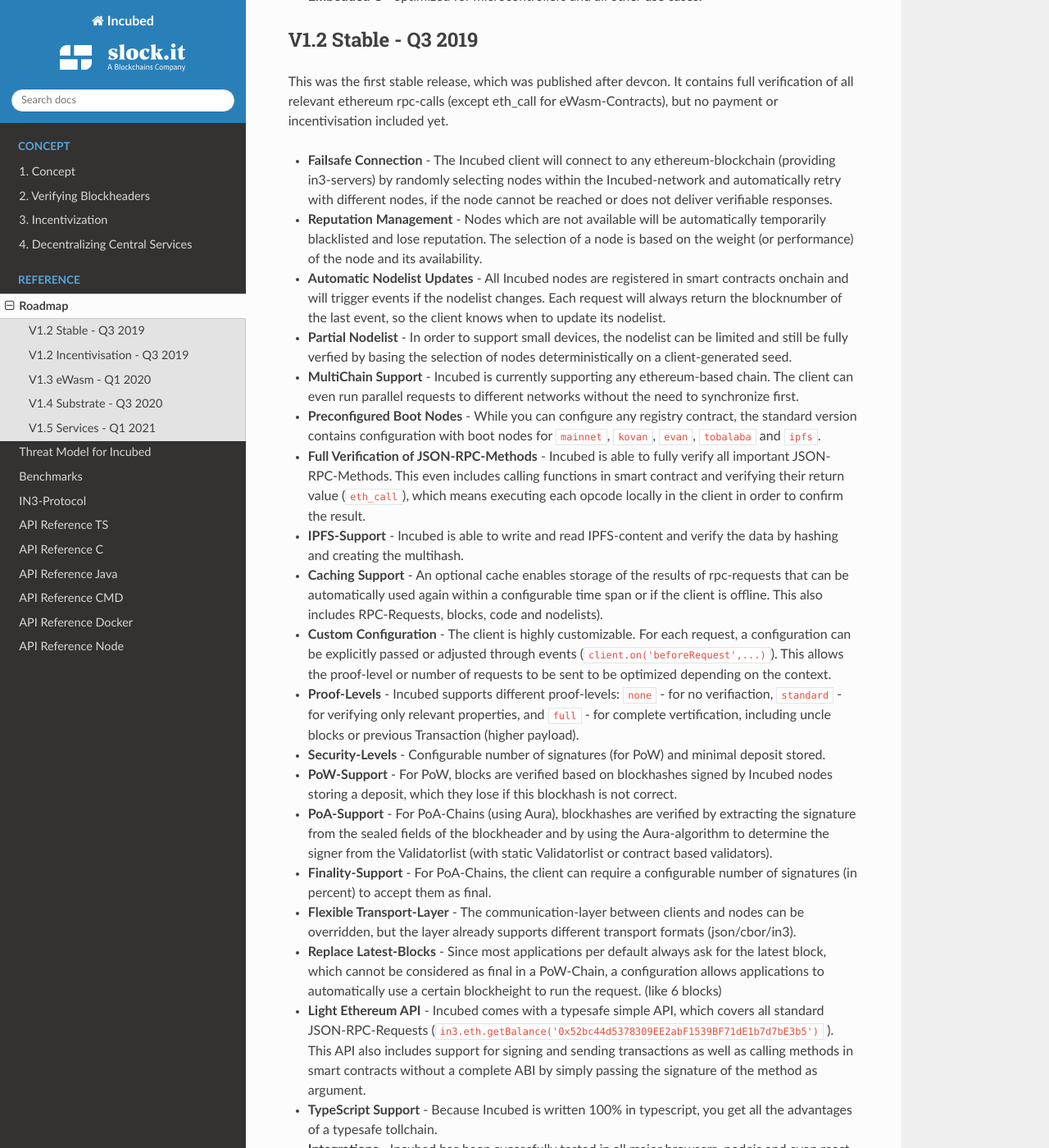
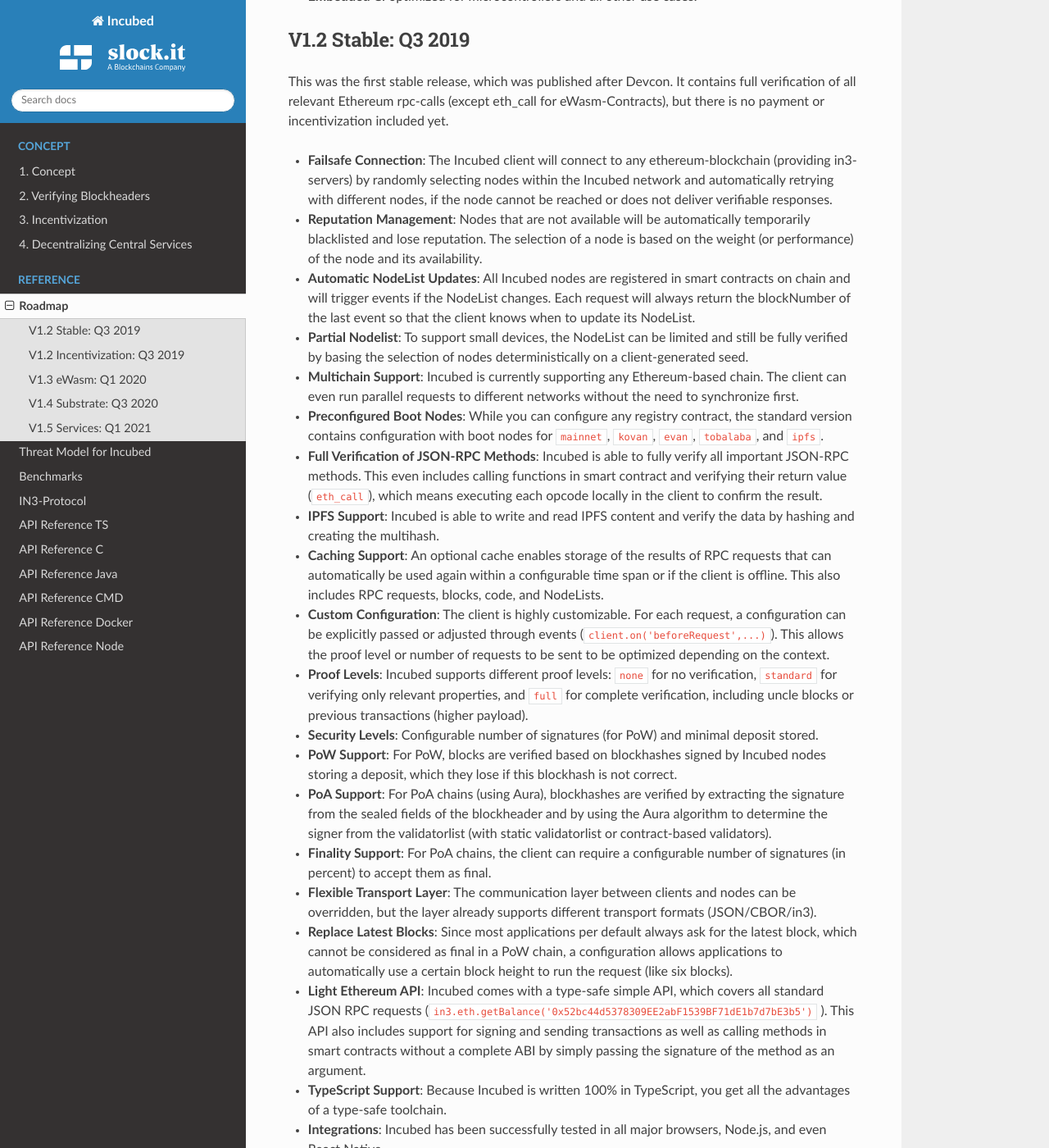
Before and after one commit to blockchainsllc/in3-docs, a Sphinx documentation site: the page built from docs/milestones.md, in a window 1280 px wide and 1400 px high, scrolled down 248 px. Shown: the whole window at 82% size. Built offline with Sphinx 7.4.7 and the Read the Docs theme 2.0.0, drawn with Linux system fonts in a browser that asks for light colours; pages that are not in the unit, such as notebooks, are missing from menus; some of the changed text lies outside the part shown.

Commit message:
Update milestones.md

```diff
--- a/docs/milestones.md
+++ b/docs/milestones.md
@@ -1,55 +1,55 @@
 # Roadmap
 
 Incubed implements two versions:
- - **Typescript / Javascript** - optimized for dapps, webapps or mobile apps.
- - **Embedded C** - optimized for microcontrollers and all other use cases.
+ - **Typescript / Javascript**: optimized for dApps, web apps or mobile apps.
+ - **Embedded C**: optimized for microcontrollers and all other use cases.
 
-## V1.2 Stable - Q3 2019
+## V1.2 Stable: Q3 2019
 
-This was the first stable release, which was published after devcon. It contains full verification of all relevant ethereum rpc-calls (except eth_call for eWasm-Contracts), but no payment or incentivisation included yet.
+This was the first stable release, which was published after Devcon. It contains full verification of all relevant Ethereum rpc-calls (except eth_call for eWasm-Contracts), but there is no payment or incentivization included yet.
 
-- **Failsafe Connection** - The Incubed client will connect to any ethereum-blockchain (providing in3-servers) by randomly selecting nodes within the Incubed-network and automatically retry with different nodes, if the node cannot be reached or does not deliver verifiable responses.
-- **Reputation Management** - Nodes which are not available will be automatically temporarily blacklisted and lose reputation. The selection of a node is based on the weight (or performance) of the node and its availability.
-- **Automatic Nodelist Updates** - All Incubed nodes are registered in smart contracts onchain and will trigger events if the nodelist changes. Each request will always return the blocknumber of the last event, so the client knows when to update its nodelist.
-- **Partial Nodelist** - In order to support small devices, the nodelist can be limited and still be fully verfied by basing the selection of nodes deterministically on a client-generated seed.
-- **MultiChain Support** - Incubed is currently supporting any ethereum-based chain. The client can even run parallel requests to different networks without the need to synchronize first.
-- **Preconfigured Boot Nodes** - While you can configure any registry contract, the standard version contains configuration with boot nodes for `mainnet`, `kovan`, `evan`, `tobalaba` and `ipfs`.
-- **Full Verification of JSON-RPC-Methods** - Incubed is able to fully verify all important JSON-RPC-Methods. This even includes calling functions in smart contract and verifying their return value (`eth_call`), which means executing each opcode locally in the client in order to confirm the result.
-- **IPFS-Support** - Incubed is able to write and read IPFS-content and verify the data by hashing and creating the multihash.
-- **Caching Support** - An optional cache enables storage of the results of rpc-requests that can be automatically used again within a configurable time span or if the client is offline. This also includes RPC-Requests, blocks, code and nodelists).
-- **Custom Configuration** - The client is highly customizable. For each request, a configuration can be explicitly passed or adjusted through events (`client.on('beforeRequest',...)`). This allows the proof-level or number of requests to be sent to be optimized  depending on the context.
-- **Proof-Levels** - Incubed supports different proof-levels: `none` -  for no verifiaction, `standard` - for verifying only relevant properties, and  `full` - for complete vertification, including uncle blocks or previous Transaction (higher payload).
-- **Security-Levels** - Configurable number of signatures (for PoW) and minimal deposit stored.
-- **PoW-Support** - For PoW, blocks are verified based on blockhashes signed by Incubed nodes storing a deposit, which they lose if this blockhash is not correct.
-- **PoA-Support** - For PoA-Chains (using Aura), blockhashes are verified by extracting the signature from the sealed fields of the blockheader and by using the Aura-algorithm to determine the signer from the Validatorlist (with static Validatorlist or contract based validators).
-- **Finality-Support** - For PoA-Chains, the client can require a configurable number of signatures (in percent) to accept them as final.
-- **Flexible Transport-Layer** - The communication-layer between clients and nodes can be overridden, but the layer already supports different transport formats (json/cbor/in3).
-- **Replace Latest-Blocks** - Since most applications per default always ask for the latest block, which cannot be considered as final in a PoW-Chain, a configuration allows applications to automatically use a certain blockheight to run the request. (like 6 blocks)
-- **Light Ethereum API** - Incubed comes with a typesafe simple API, which covers all standard JSON-RPC-Requests (`in3.eth.getBalance('0x52bc44d5378309EE2abF1539BF71dE1b7d7bE3b5')` ). This API also includes support for signing and sending transactions as well as calling methods in smart contracts without a complete ABI by simply passing the signature of the method as argument.
-- **TypeScript Support** - Because Incubed is written 100% in typescript, you get all the advantages of a typesafe tollchain.
-- **Integrations** -  Incubed has been succesfully tested in all major browsers, nodejs and even react-native.
+- **Failsafe Connection**: The Incubed client will connect to any ethereum-blockchain (providing in3-servers) by randomly selecting nodes within the Incubed network and automatically retrying with different nodes, if the node cannot be reached or does not deliver verifiable responses.
+- **Reputation Management**: Nodes that are not available will be automatically temporarily blacklisted and lose reputation. The selection of a node is based on the weight (or performance) of the node and its availability.
+- **Automatic NodeList Updates**: All Incubed nodes are registered in smart contracts on chain and will trigger events if the NodeList changes. Each request will always return the blockNumber of the last event so that the client knows when to update its NodeList.
+- **Partial Nodelist**: To support small devices, the NodeList can be limited and still be fully verified by basing the selection of nodes deterministically on a client-generated seed.
+- **Multichain Support**: Incubed is currently supporting any Ethereum-based chain. The client can even run parallel requests to different networks without the need to synchronize first.
+- **Preconfigured Boot Nodes**: While you can configure any registry contract, the standard version contains configuration with boot nodes for `mainnet`, `kovan`, `evan`, `tobalaba`, and `ipfs`.
+- **Full Verification of JSON-RPC Methods**: Incubed is able to fully verify all important JSON-RPC methods. This even includes calling functions in smart contract and verifying their return value (`eth_call`), which means executing each opcode locally in the client to confirm the result.
+- **IPFS Support**: Incubed is able to write and read IPFS content and verify the data by hashing and creating the multihash.
+- **Caching Support**: An optional cache enables storage of the results of RPC requests that can automatically be used again within a configurable time span or if the client is offline. This also includes RPC requests, blocks, code, and NodeLists.
+- **Custom Configuration**: The client is highly customizable. For each request, a configuration can be explicitly passed or adjusted through events (`client.on('beforeRequest',...)`). This allows the proof level or number of requests to be sent to be optimized  depending on the context.
+- **Proof Levels**: Incubed supports different proof levels: `none` for no verification, `standard` for verifying only relevant properties, and  `full` for complete verification, including uncle blocks or previous transactions (higher payload).
+- **Security Levels**: Configurable number of signatures (for PoW) and minimal deposit stored.
+- **PoW Support**: For PoW, blocks are verified based on blockhashes signed by Incubed nodes storing a deposit, which they lose if this blockhash is not correct.
+- **PoA Support**: For PoA chains (using Aura), blockhashes are verified by extracting the signature from the sealed fields of the blockheader and by using the Aura algorithm to determine the signer from the validatorlist (with static validatorlist or contract-based validators).
+- **Finality Support**: For PoA chains, the client can require a configurable number of signatures (in percent) to accept them as final.
+- **Flexible Transport Layer**: The communication layer between clients and nodes can be overridden, but the layer already supports different transport formats (JSON/CBOR/in3).
+- **Replace Latest Blocks**: Since most applications per default always ask for the latest block, which cannot be considered as final in a PoW chain, a configuration allows applications to automatically use a certain block height to run the request (like six blocks).
+- **Light Ethereum API**: Incubed comes with a type-safe simple API, which covers all standard JSON RPC requests (`in3.eth.getBalance('0x52bc44d5378309EE2abF1539BF71dE1b7d7bE3b5')` ). This API also includes support for signing and sending transactions as well as calling methods in smart contracts without a complete ABI by simply passing the signature of the method as an argument.
+- **TypeScript Support**: Because Incubed is written 100% in TypeScript, you get all the advantages of a type-safe toolchain.
+- **Integrations**: Incubed has been successfully tested in all major browsers, Node.js, and even React Native.
 
-## V1.2 Incentivisation - Q3 2019
+## V1.2 Incentivization: Q3 2019
 
-This release will introduce the Incentivisation-Layer, which should help provide more nodes to create the decentralized Network.
+This release will introduce the incentivization layer, which should help provide more nodes to create the decentralized network.
 
-- **PoA Clique** - Support Clique PoA to verify Blockheader.
-- **Signed Requests** - Incubed supports the Incentivisation-Layer which requires signed requests in order to assign client requests to certain nodes.
-- **Network-Balancing** - Nodes will balance the Network based on Load and Reputation.
+- **PoA Clique**: Supports Clique PoA to verify blockheader.
+- **Signed Requests**: Incubed supports the incentivization layer, which requires signed requests to assign client requests to certain nodes.
+- **Network Balancing**: Nodes will balance the network based on load and reputation.
 
-## V1.3 eWasm - Q1 2020
+## V1.3 eWasm: Q1 2020
 
-For `eth_call`-Verification, the client and server must be able to execute the code. This release adds the ability to support eWasm contracts.
+For `eth_call` verification, the client and server must be able to execute the code. This release adds the ability to support eWasm contracts.
 
-- **eWasm** - Support eWasm Contracts in eth_call.
+- **eWasm**: Supports eWasm contracts in eth_call.
 
-## V1.4 Substrate - Q3 2020
+## V1.4 Substrate: Q3 2020
 
-Supports Polkadot or any Substrate-based chains.
+Supports Polkadot or any substrate-based chains.
 
-- **Substrate** - Framework support
-- **Runtime-Optimization** - Using pre-compiled Runtimes.
+- **Substrate**: Framework support.
+- **Runtime-Optimization**: Using precompiled runtimes.
 
-## V1.5 Services - Q1 2021
+## V1.5 Services: Q1 2021
 
-Generic Interface enables any deterministic service (such as docker-container) to be decentralized and verified.
+Generic interface enables any deterministic service (such as docker-container) to be decentralized and verified.
```
